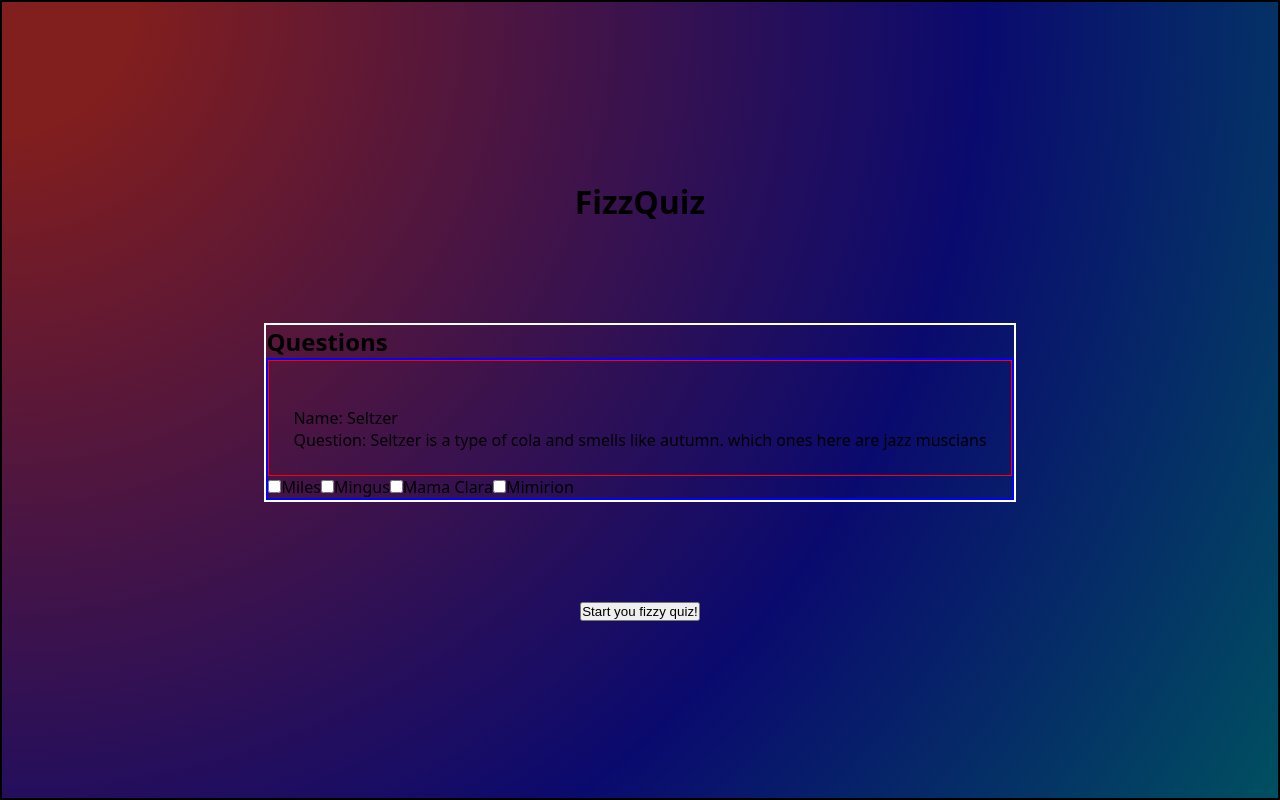
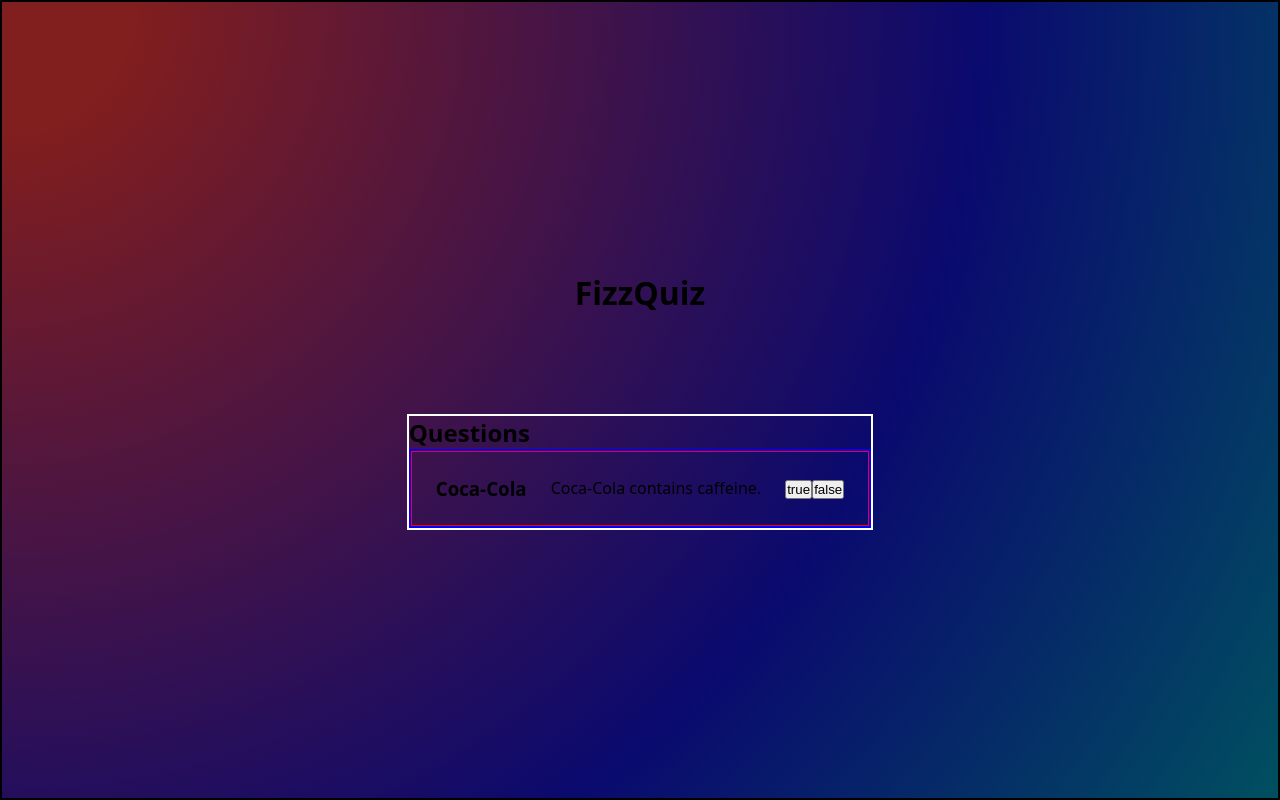
Before and after one commit to FrallanBallan/QuizProjektarbete0412, a plain HTML site: page index.html in a window 1280 px wide. Both pictures are taken after a click on the button "Start you fizzy quiz!". Drawn offline with Linux system fonts and the light colour scheme.

Commit message:
Skortat nästan allt. ny lättare variant

```diff
--- a/index.html
+++ b/index.html
@@ -27,6 +27,7 @@
             </div>
         </div>
         <button id="startQuizBtn">Start you fizzy quiz!</button>
+        <button id="nextButton">Next fizzy lizzy question!</button>
     </div>
     <div class="lightMouse"></div>
 </body>
--- a/script.js
+++ b/script.js
@@ -99,101 +99,189 @@
 let results = 0;
 let questionCounter = 0;
 
-//Knappar
+//Start knapp
+let startButton = document.querySelector("#startQuizBtn");
 
-document
-  .querySelector("#startQuizBtn")
-  .addEventListener("click", getNextQuestion);
+//Next knapp
+let nextButton = document.querySelector("#nextButton");
 
-function getNextQuestion() {
-  // let randomQuestion = getRandomQuestion();
-  fizzyDrinks.forEach((randomQuestion) => {
-    constructQuizCard(randomQuestion);
-    if (randomQuestion.type === "trueFalse") {
-      getTrueFalse(randomQuestion);
-    } else if (randomQuestion.type === "radio") {
-      getRadio(randomQuestion);
-    } else {
-      getCheck(randomQuestion);
-    }
-  });
+nextButton.addEventListener("click", getNextQuestion);
+nextButton.style.display = "none";
+
+// Starta quiz
+startButton.addEventListener("click", () => {
+  questionCounter = 0;
+  results = 0;
+  getNextQuestion();
+});
+
+// Funktion som visar frågan baserad på if satser och skapar en div
+function displayQuestion(question) {
+  let quizDiv = document.createElement("div");
+  quizDiv.classList.add("quizCard");
+  quizDiv.innerHTML = `
+    <h3>${question.name}</h3>
+    <p>${question.question}</p>
+  `;
+  nextButton.style.display = "none";
+  startButton.style.display = "none";
+  // if sats för att hitta om frågan har en viss typ
+  if (question.type === "trueFalse") {
+    let trueFalseBtns = document.createElement("div");
+    question.answer.forEach((answer) => {
+      let button = document.createElement("button");
+      button.innerText = answer;
+      button.addEventListener("click", () => checkAnswer(question, answer));
+      trueFalseBtns.appendChild(button);
+    });
+    quizDiv.appendChild(trueFalseBtns);
+  } else if (question.type === "radio" || question.type === "checkbox") {
+    question.answer.forEach((answer) => {
+      let input = document.createElement("input");
+      input.type = question.type;
+      input.name = question.name;
+      input.value = answer;
+      input.addEventListener("click", () => checkAnswer(question, answer));
+
+      // label
+      let label = document.createElement("label");
+
+      label.appendChild(input);
+      label.appendChild(document.createTextNode(answer));
+      quizDiv.appendChild(label);
+    });
+  }
+
+  //Funktion skapar knapp och rensar dom och appendar ny quizDiv
+
+  quizCards.innerHTML = "";
+  quizCards.appendChild(quizDiv);
 }
 
-//Funktioner
+function checkAnswer(question, selectedAnswer) {
+  if (question.rigthAnswer.includes(selectedAnswer)) {
+    results++;
+  }
+  questionCounter++;
 
-let constructQuizCard = (questions) => {
-  let quizDiv = document.createElement("div");
-  quizDiv.classList.add("quizCard");
-  quizDiv.innerText = `
-    Name: ${questions.name}
-    Question: ${questions.question}
-    `;
-  quizCards.innerHTML = "";
-  quizCards.append(quizDiv);
-};
-
-function getTrueFalse(question) {
-  console.log(question);
-  question.answer.forEach((answer) => {
-    console.log(answer);
-    let trueFalseBtn = document.createElement("button");
-    trueFalseBtn.innerHTML = answer;
-    quizCards.appendChild(trueFalseBtn);
-    //Kallar på funktion
-    trueFalseBtn.addEventListener("click", (e) =>
-      checkAnswer(e, question, answer)
-    );
-  });
+  nextButton.style.display = "block";
 }
 
-function getRadio(question) {
-  question.answer.forEach((answer) => {
-    let radioBtn = document.createElement("input");
-    let radioLabel = document.createElement("label");
-    radioBtn.type = "radio";
-    radioBtn.name = "Funkdoobiest";
-    radioBtn.value = answer;
-
-    radioLabel.appendChild(radioBtn);
-    radioLabel.appendChild(document.createTextNode(answer));
-    quizCards.appendChild(radioLabel);
-
-    radioBtn.addEventListener("click", (e) => checkAnswer(e, question, answer));
-  });
+function displayResult() {
+  quizCards.innerHTML = `
+    <h2>Quiz Complete!</h2>
+    <p>You scored ${results} out of ${fizzyDrinks.length}.</p>
+  `;
+  startButton.style.display = "block";
+  startButton.innerHTML = "Fizz Again";
+  nextButton.style.display = "none";
 }
 
-function getCheck(question) {
-  question.answer.forEach((answer) => {
-    let checkBoxes = document.createElement("input");
-    let checkBoxLabel = document.createElement("label");
-    checkBoxes.type = "checkbox";
-    checkBoxes.name = "DankMcDough";
-    checkBoxes.value = answer;
-
-    checkBoxLabel.appendChild(checkBoxes);
-    checkBoxLabel.appendChild(document.createTextNode(answer));
-    quizCards.appendChild(checkBoxLabel);
-
-    checkBoxes.addEventListener("click", (e) =>
-      checkAnswer(e, question, answer)
-    );
-  });
+//funktion för next question
+function getNextQuestion() {
+  // questionCounter++;
+  if (questionCounter < fizzyDrinks.length) {
+    displayQuestion(fizzyDrinks[questionCounter]);
+  } else {
+    displayResult();
+  }
 }
 
-function removeQuestion(question) {
-  fizzyDrinks = fizzyDrinks.filter((item) => item !== question);
-}
+// // FÖRSTA TRY
+// document
+//   .querySelector("#startQuizBtn")
+//   .addEventListener("click", getNextQuestion);
 
-function checkAnswer(e, question, selectedAnswer) {
-  console.log(e, question.rigthAnswer, selectedAnswer);
-  if (question.rigthAnswer.includes(selectedAnswer)) {
-    results++;
-    console.log("Current points" + results);
-  }
-  getNextQuestion();
-  console.log(results);
-  console.log(questionCounter);
-}
+// function getNextQuestion() {
+//   // let randomQuestion = getRandomQuestion();
+//   fizzyDrinks.forEach((randomQuestion) => {
+//     constructQuizCard(randomQuestion);
+//     if (randomQuestion.type === "trueFalse") {
+//       getTrueFalse(randomQuestion);
+//     } else if (randomQuestion.type === "radio") {
+//       getRadio(randomQuestion);
+//     } else {
+//       getCheck(randomQuestion);
+//     }
+//   });
+// }
+
+// //Funktioner
+
+// let constructQuizCard = (questions) => {
+//   let quizDiv = document.createElement("div");
+//   quizDiv.classList.add("quizCard");
+//   quizDiv.innerText = `
+//     Name: ${questions.name}
+//     Question: ${questions.question}
+//     `;
+//   quizCards.innerHTML = "";
+//   quizCards.append(quizDiv);
+// };
+
+// function getTrueFalse(question) {
+//   console.log(question);
+//   question.answer.forEach((answer) => {
+//     console.log(answer);
+//     let trueFalseBtn = document.createElement("button");
+//     trueFalseBtn.innerHTML = answer;
+//     quizCards.appendChild(trueFalseBtn);
+//     //Kallar på funktion
+//     trueFalseBtn.addEventListener("click", (e) =>
+//       checkAnswer(e, question, answer)
+//     );
+//   });
+// }
+
+// function getRadio(question) {
+//   question.answer.forEach((answer) => {
+//     let radioBtn = document.createElement("input");
+//     let radioLabel = document.createElement("label");
+//     radioBtn.type = "radio";
+//     radioBtn.name = "Funkdoobiest";
+//     radioBtn.value = answer;
+
+//     radioLabel.appendChild(radioBtn);
+//     radioLabel.appendChild(document.createTextNode(answer));
+//     quizCards.appendChild(radioLabel);
+
+//     radioBtn.addEventListener("click", (e) => checkAnswer(e, question, answer));
+//   });
+// }
+
+// function getCheck(question) {
+//   question.answer.forEach((answer) => {
+//     let checkBoxes = document.createElement("input");
+//     let checkBoxLabel = document.createElement("label");
+//     checkBoxes.type = "checkbox";
+//     checkBoxes.name = "DankMcDough";
+//     checkBoxes.value = answer;
+
+//     checkBoxLabel.appendChild(checkBoxes);
+//     checkBoxLabel.appendChild(document.createTextNode(answer));
+//     quizCards.appendChild(checkBoxLabel);
+
+//     checkBoxes.addEventListener("click", (e) =>
+//       checkAnswer(e, question, answer)
+//     );
+//   });
+// }
+
+// function removeQuestion(question) {
+//   fizzyDrinks = fizzyDrinks.filter((item) => item !== question);
+// }
+
+// function checkAnswer(e, question, selectedAnswer) {
+//   console.log(e, question.rigthAnswer, selectedAnswer);
+//   if (question.rigthAnswer.includes(selectedAnswer)) {
+//     results++;
+//     console.log("Current points" + results);
+//   }
+//   getNextQuestion();
+//   console.log(results);
+//   console.log(questionCounter);
+// }
+// //FÖRSTA TRY
 
 //Exempel
 // {
```
